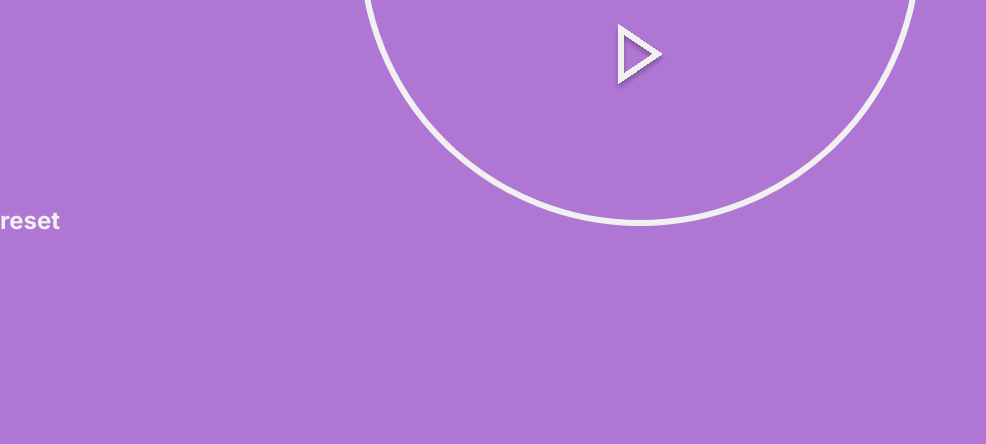
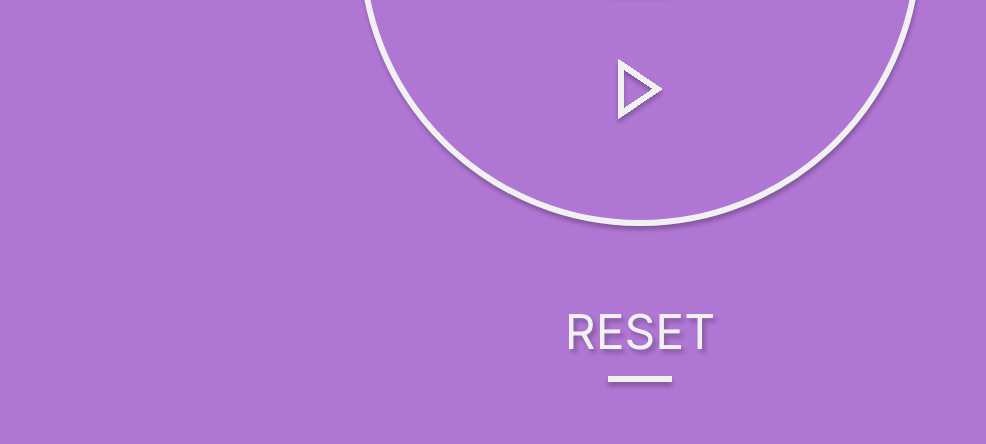
Before and after one commit to enrick-dev/simple-timer, a plain HTML site: page index.html in a window 1280 px wide. Shown: the part 356-800 px from the top of the page, without its empty margins (0-986 px from the left). Drawn offline with Linux system fonts and the light colour scheme.

Commit message:
update: styled button reset

```diff
--- a/css/style.css
+++ b/css/style.css
@@ -4,13 +4,13 @@
   padding: 0;
   margin: 0;
   box-sizing: 0;
-  color: #f1f1f1;
 }
-
-.container {
+body {
   width: 100vw;
   height: 100vh;
   background-color: #B076D4;
+}
+.container {
   align-items: center;
   justify-content: center;
 }
@@ -24,6 +24,7 @@
   top: 20px;
   justify-content: center;
   align-items: center;
+  box-shadow: 1px 4px 4px rgb(0, 0, 0, 25%);
 
 }
 .clockContent {
@@ -38,9 +39,12 @@
   position: relative;
 }
 .clockContent .clock h1 {
+  margin-top: 70px;
   font-size: 128px;
   font-weight: 400;
+  color: #f1f1f1;
   box-shadow: black;
+  text-shadow: 3px 4px 4px rgb(0, 0, 0, 25%);
 }
 .retangleBarClock {
   background-color: #f1f1f1;
@@ -48,4 +52,32 @@
   height: 6px;
   margin-top: 4px;
   margin-bottom: 4rem;
+  box-shadow: 0px 4px 4px rgb(0, 0, 0, 25%);
 }
+.buttons {
+  margin-top: 6rem;
+  display: flex;
+  justify-content: center;
+}
+.buttons div {
+  display: flex;
+  flex-direction: column;
+  align-items: center;
+}
+.buttons #buttonReset {
+  color: #f1f1f1;
+  font-size: 48px;
+  text-transform: uppercase;
+  font-weight: 400;
+  background: none;
+  border: none;
+  cursor: pointer;
+  text-shadow: 3px 4px 4px rgb(0, 0, 0, 25%);
+}
+.buttons #retangleBarReset {
+  background-color: #f1f1f1;
+  width: 64px;
+  height: 6px;
+  margin-top: 15px;
+  box-shadow: 0px 4px 4px rgb(0, 0, 0, 25%);
+}
--- a/index.html
+++ b/index.html
@@ -26,11 +26,10 @@
 
     <section class="buttons">
       <div>
-        <h1 class="buttonReset">reset</h1>
-        <span class="retangleBarReset"></span>
+        <button id="buttonReset">reset</button>
+        <span id="retangleBarReset"></span>
       </div>
     </section>
-    <section class="buttons"></section>
   </main>
 </body>
 </html>
```
